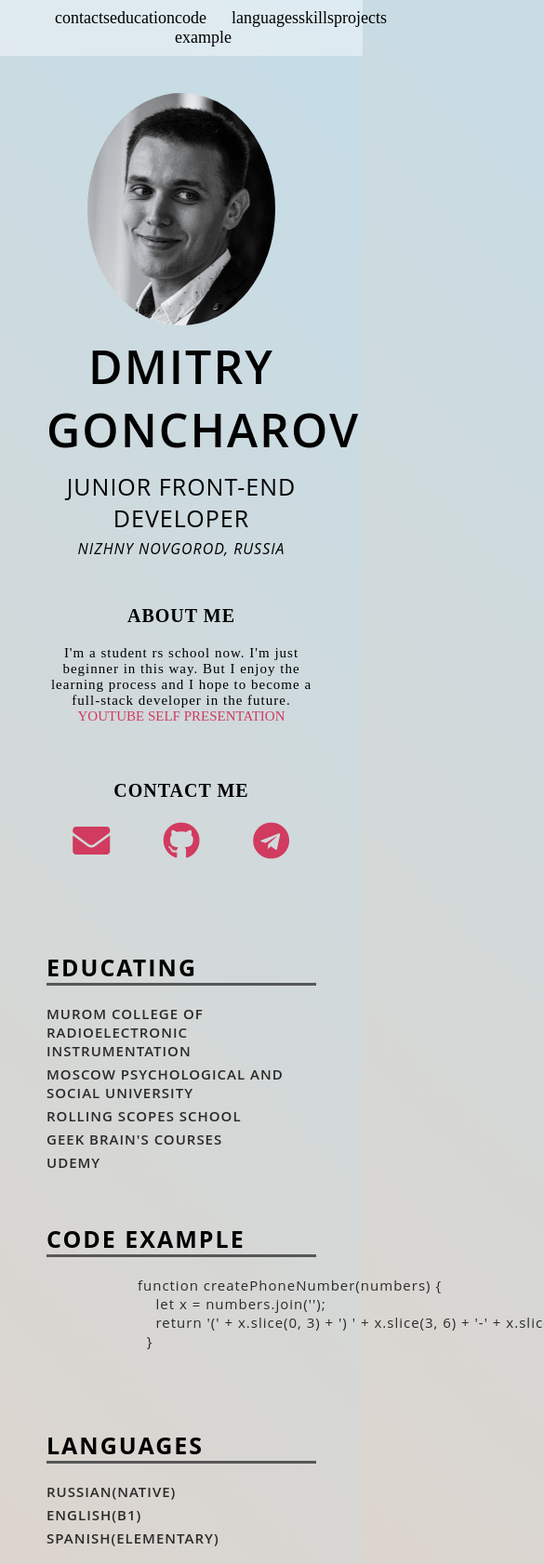
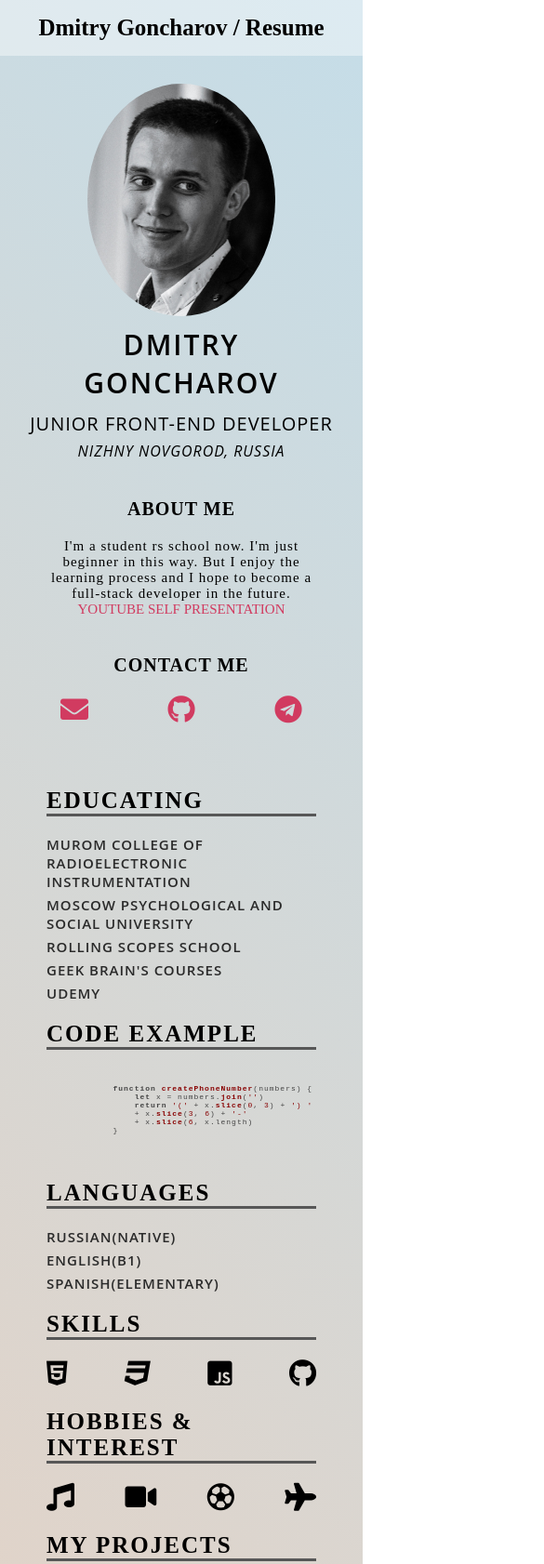
Before and after one commit to LethL/rsschool-cv, a plain HTML site: page index.html in a window 390 px wide. Shown: the top 1682 px of the page at 93% size, 585 px wide, since content can reach past the window. Drawn offline with nearby package versions, Linux system fonts and the light colour scheme.

Commit message:
feat:add adaptive to resume

```diff
--- a/assets/style.css
+++ b/assets/style.css
@@ -20,19 +20,27 @@ body {
     height: 60px;
     background-color: rgba(255,255,255, 0.4);
     display: flex;
-    justify-content: center;
+    justify-content: space-around;
     align-items: center;
 }
 
+.header__title {
+    font-size: 25px;
+    font-weight: 600;
+    font-family: 'Montserrat';
+    text-align: center;
+}
+
 .header__nav {
-    width: 80%;
+    width: 45%;
     display: flex;
     justify-content: space-around;
     list-style: none;
 }
 
 .header__nav-item {
-    font-size: 18px;
+    font-family: 'Montserrat';
+    font-size: 15px;
     cursor: pointer;
     color: #000000;
     text-decoration: none;
@@ -128,6 +136,7 @@ body {
     text-transform: uppercase;
     color: #d13b60;
     transition: all .2s linear;
+    text-align: center;
 }
 
 .profile__link:hover {
@@ -135,7 +144,7 @@ body {
 }
 
 .contacts {
-    padding: 50px;
+    margin: 50px;
 }
 
 .contacts__title {
@@ -183,7 +192,7 @@ body {
 }
 
 .section {
-    padding: 25px 50px;
+    margin: 25px 50px;
 }
 
 .section__title {
@@ -192,7 +201,7 @@ body {
     letter-spacing: 2px;
     color: #000000;
     font-weight: 700;
-    font-family: "Open Sans";
+    font-family: 'Montserrat';
     text-transform: uppercase;
     border-bottom: 3px solid #575757;
 }
@@ -213,6 +222,11 @@ body {
     color: #2a2a2a;
     font-weight: 400;
     font-family: "Open Sans";
+    position: relative;
+}
+
+.section__text--code {
+    height: 100px;
 }
 
 .section__icons {
@@ -257,7 +271,11 @@ body {
 }
 
 .section__subtitle--project {
-    margin-bottom: 20px;
+    margin: 20px 0;
+}
+
+.section__text--project {
+    margin-bottom: 10px;
 }
 
 .footer {
@@ -266,3 +284,75 @@ body {
     align-items: center;
     background-color: rgba(255,255,255, 0.4);
 }
+
+.hljs.javascript {
+    background: none;
+    position: absolute;
+}
+
+@media (max-width: 1000px) {
+    .header__nav {
+        display: none;
+    }
+}
+
+@media (max-width: 770px) {
+    .hljs.javascript {
+        right: 70px;
+    }
+    .project__img {
+        width: 100%;
+        height: auto;
+    }
+}
+
+@media (max-width: 580px) {
+    .hljs.javascript {
+        right: 10px;
+    }
+}
+
+@media (max-width: 500px) {
+    .hljs.javascript {
+        right: 35px;
+    }
+    .info__title {
+        font-size: 45px;
+    }
+    .section__text--code {
+        font-size: 12px;
+    }
+}
+
+@media (max-width: 460px) {
+    .hljs.javascript {
+        right: -10px;
+    }
+    .section__text--code {
+        font-size: 8px;
+    }
+    .contacts {
+        margin: 30px;
+    }
+    .section {
+        margin: 20px 50px;
+    }
+    .nav__item {
+        font-size: 30px;
+    }
+    .info__title {
+        font-size: 30px;
+    }
+    .info__subtitle {
+        font-size: 20px;
+    }
+    .persone__info {
+        margin: 30px 30px;
+    }
+    .section__icons {
+        font-size: 30px;
+    }
+    .footer__nav {
+        width: 75%;
+    }
+}
--- a/index.html
+++ b/index.html
@@ -9,10 +9,14 @@
     <link rel="stylesheet" href="https://use.fontawesome.com/releases/v5.7.2/css/all.css"
         integrity="sha384-fnmOCqbTlWIlj8LyTjo7mOUStjsKC4pOpQbqyi7RrhN7udi9RwhKkMHpvLbHG9Sr" crossorigin="anonymous">
     <title>Resume</title>
+    <link rel="stylesheet" href="//cdnjs.cloudflare.com/ajax/libs/highlight.js/9.15.9/styles/default.min.css">
+    <script src="//cdnjs.cloudflare.com/ajax/libs/highlight.js/9.15.9/highlight.min.js"></script>
+    <script>hljs.initHighlightingOnLoad();</script>
 </head>
 
 <body>
     <header class="header">
+        <h1 class="header__title">Dmitry Goncharov / Resume</h1>
         <ul class="header__nav">
             <li>
                 <a class="header__nav-item" href="#contacts">contacts</a>
@@ -75,11 +79,13 @@
 
             <section id="example" class="section">
                 <h2 class="section__title">Code Example</h2>
-                <pre class="section__text">
+                <pre class="section__text section__text--code"><code class="hljs javascript">
                     function createPhoneNumber(numbers) {
-                        let x = numbers.join('');
-                        return '(' + x.slice(0, 3) + ') ' + x.slice(3, 6) + '-' + x.slice(6, x.length)
-                      }
+                        let x = numbers.join('')
+                        return '(' + x.slice(0, 3) + ') '
+                        + x.slice(3, 6) + '-'
+                        + x.slice(6, x.length)
+                    }</code>
                 </pre>
             </section>
 
@@ -142,7 +148,7 @@
     <footer class="footer">
         <a class="footer__link" target="_blank" href="https://rs.school/js/"><img class="nav__logo"
         src="assets/img/rss_logo.svg" alt="logo"></a>
-        <nav>
+        <nav class="footer__nav">
             <ul class="contacts__nav">
                 <p class="section__text">2021 Dmitry Goncharov</p>
                 <li class="contacts__li"><a class="nav__item" href="#"><i class="fas fa-envelope"></i></a></li>
```
